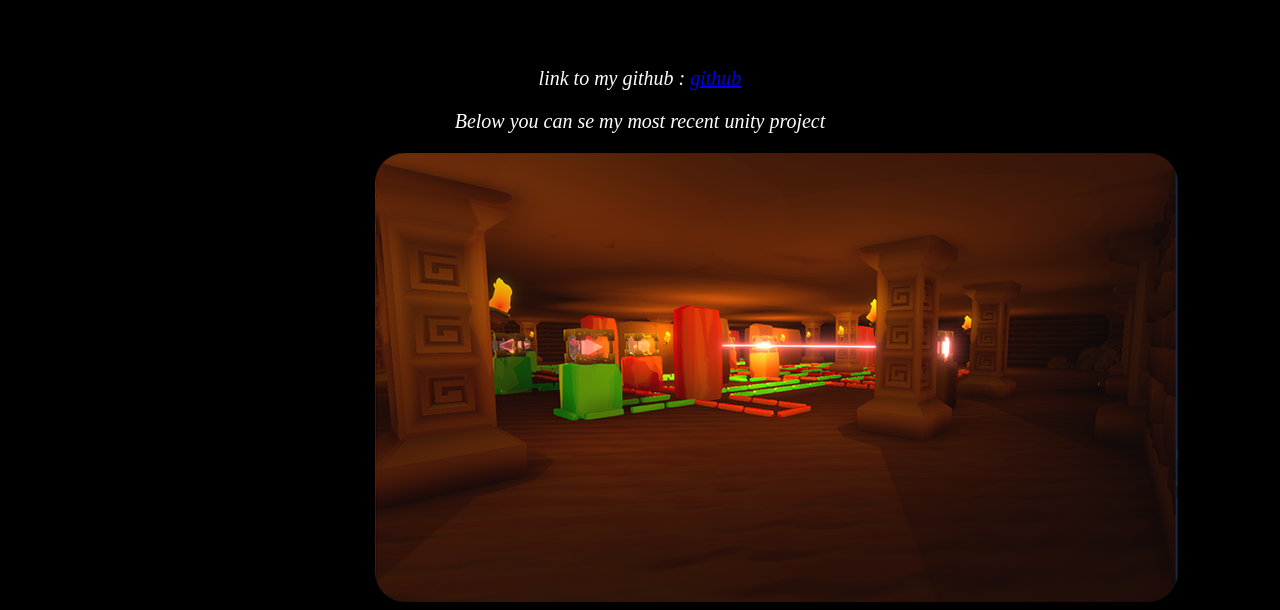
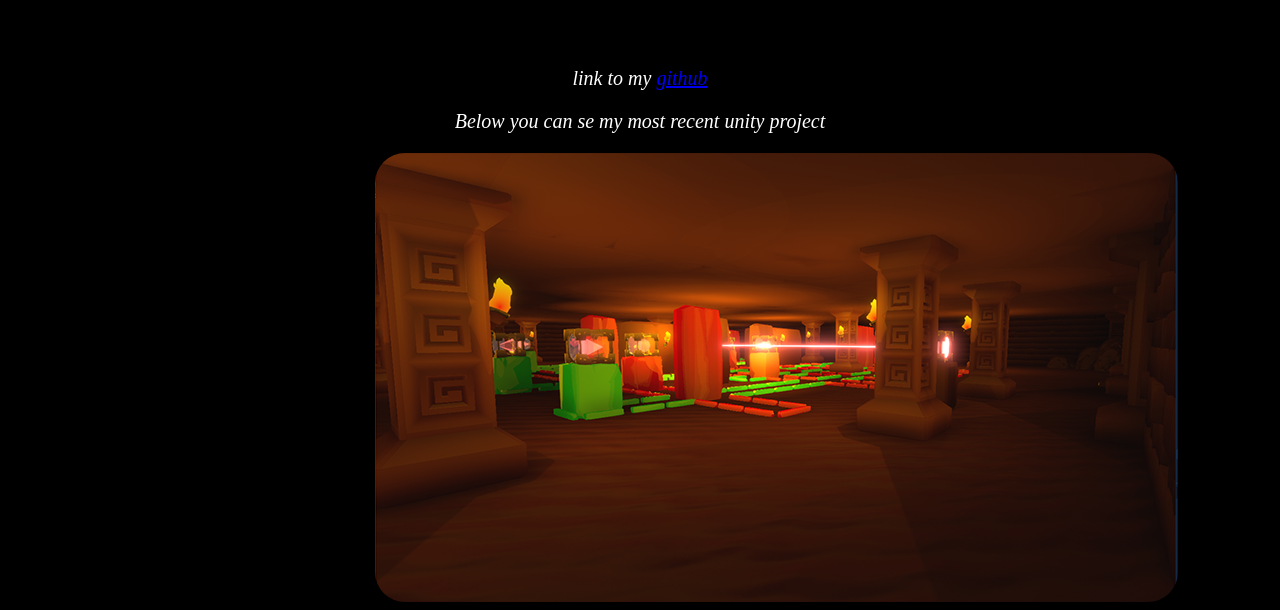
Before and after one commit to Niko-Tiesmaki/Portfolio, a plain HTML site: page index.html in a window 1280 px wide. Shown: the part 242-852 px from the top of the page. Drawn offline with Linux system fonts and the light colour scheme.

Commit message:
small update to homepage

```diff
--- a/index.html
+++ b/index.html
@@ -27,7 +27,7 @@
         <h1>Hi, Im Niko Tiesmäki and welcome to my protfolio!</h1>
     </div>
     <div id="text">
-        <p><i>link to my github : <a href="https://github.com/Niko-Tiesmaki">github</a></i></p>
+        <p><i>link to my <a href="https://github.com/Niko-Tiesmaki">github</a></i></p>
         <p><i>Below you can se my most recent unity project</i></p>
     </div>
         <img id="homepageimg" src="pictures/homepagepicture.png">
```
